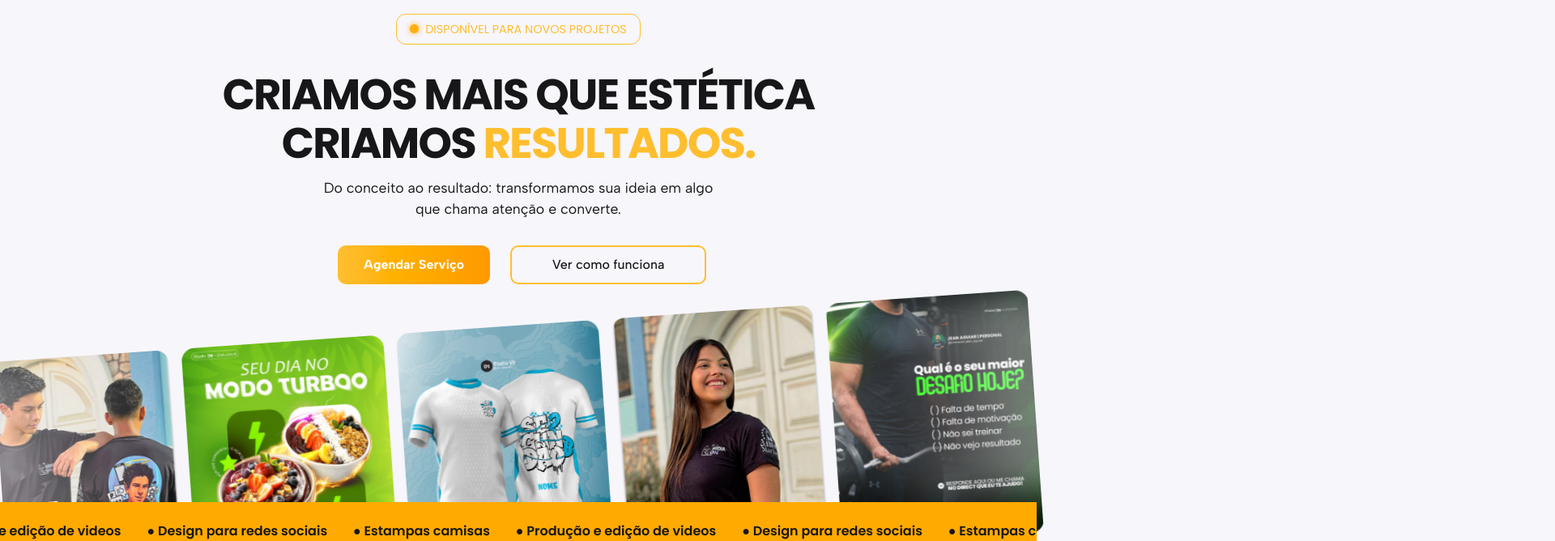
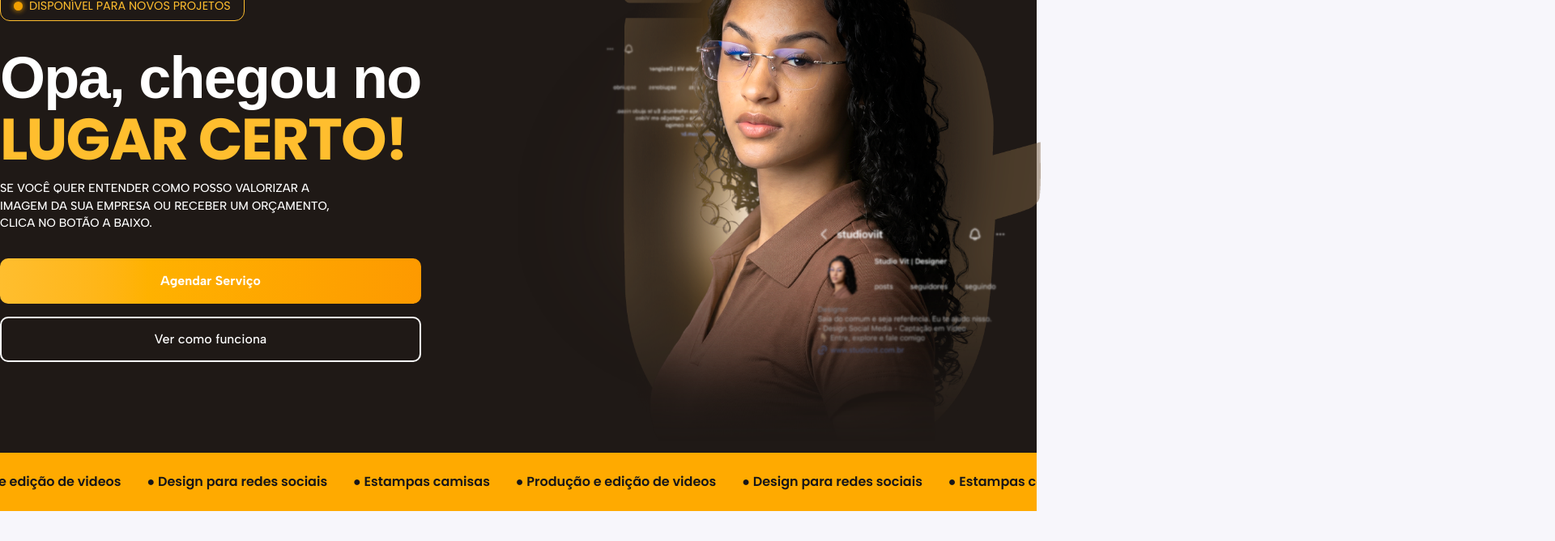
Before and after one commit to felipinx7/studiovit, a React (Vite) app: page / in a window 1280 px wide. Shown: the part 180-848 px from the top of the page at 81% size, 1920 px wide, since content can reach past the window. Built offline with nearby package versions, Linux system fonts and the light colour scheme; a web font is replaced by a local one.

Commit message:
fix: mudanças na seção principal, estrutura do layout

```diff
--- a/src/config/global.css
+++ b/src/config/global.css
@@ -226,6 +226,12 @@
   font-style: italic;
 }
 
+/* Font face Burgundia */
+@font-face {
+  font-family: 'Burgundia';
+  src: url('../assets/fonts/Burgundia_PERSONAL_USE_ONLY.otf');
+}
+
 @keyframes marquee-right {
   0% {
     transform: translateX(-50%);
@@ -290,6 +296,7 @@
 
   --font-family-primary: 'Poppins', sans-serif;
   --font-family-secondary: 'AlbertSans', sans-serif;
+  --font-family-burgundia: 'Burgundia', sans-serif;
   --breakpoint-msx: 440px;
 }
 
--- a/src/pages/sections/secao-inicio.tsx
+++ b/src/pages/sections/secao-inicio.tsx
@@ -1,45 +1,46 @@
+import { fotosecaoprincipal } from '../../assets/image'
 import { CardApresentacao } from '../../components/ui/card-apresentacao'
-import { CardTrabalho } from '../../components/ui/card-trabalho'
-import { ImagemTrabalhos } from '../../constants/array-de-imagem'
 import { scrollParaIrSecao } from '../../utils/navegacao-header'
 
 export function SecaoInicio() {
   return (
     <section
       id="inicio"
-      className="flex h-screen w-full items-center justify-center pt-10 pb-28 max-md:h-auto max-md:flex-col max-md:pt-20 max-md:pb-0"
+      className="flex h-auto w-full items-center justify-center overflow-hidden bg-[#1F1916] pt-10 pb-28 max-lg:h-auto max-lg:flex-col max-lg:pt-10 max-lg:pb-0"
     >
-      <div className="z-10 mt-0 flex w-[100%] max-w-[1280px] items-center justify-center max-md:pt-48">
+      <div className="z-10 mt-0 flex w-[100%] max-w-[1280px] items-center justify-between pt-32 max-lg:flex-col-reverse max-lg:pt-2">
         {/* container do conteúdo principal */}
-        <div className="flex flex-col items-center justify-center gap-4 max-md:-translate-y-8 max-md:px-12">
+        <div className="flex flex-col items-start justify-center gap-4 max-lg:-translate-y-8 max-lg:px-12">
           {/* container do card de apresentação */}
-          <div className="flex w-auto justify-center">
+          <div className="flex w-auto justify-start">
             <CardApresentacao />
           </div>
 
           {/* container de textos */}
-          <div className="flex flex-col gap-3 max-md:gap-2">
-            <div className="flex w-full justify-center">
-              <h1 className="responsive-heading w-[70%] text-center text-[3.3rem] leading-15 font-bold tracking-[-0.11rem] max-md:w-full max-md:text-[3rem] max-md:leading-11">
-                CRIAMOS MAIS QUE ESTÉTICA CRIAMOS{' '}
-                <b className="text-primary-100 font-bold">RESULTADOS.</b>
+          <div className="flex flex-col gap-3 max-lg:gap-2">
+            <div className="flex w-full justify-start text-left">
+              <h1 className="responsive-heading font-family-burgundia w-[70%] text-[4.5rem] leading-19 font-bold tracking-[-0.11rem] text-white max-lg:w-full max-lg:text-[3rem] max-lg:leading-11">
+                Opa, chegou no{' '}
+                <b className="text-primary-100 font-family-primary font-bold">
+                  LUGAR CERTO!
+                </b>
               </h1>
             </div>
-            <p className="font-family-secondary text-center text-[1.1rem] font-normal max-md:text-[0.9rem] max-md:leading-4">
-              Do conceito ao resultado: transformamos sua ideia em algo{' '}
-              <br className="flex max-sm:hidden" />
-              que chama atenção e converte.
+            <p className="font-family-secondary text-left text-[0.9rem] font-medium text-white max-lg:text-[0.9rem] max-lg:leading-4">
+              SE VOCÊ QUER ENTENDER COMO POSSO VALORIZAR A <br />
+              IMAGEM DA SUA EMPRESA OU RECEBER UM ORÇAMENTO, <br /> CLICA NO
+              BOTÃO A BAIXO.
             </p>
           </div>
 
           {/* container dos botões  */}
-          <div className="font-family-secondary responsive-layout mt-4 flex items-center justify-center w-[29rem] gap-4 max-md:pb-10 max-sm:w-full">
+          <div className="font-family-secondary responsive-layout mt-4 flex w-[50%] flex-col items-center justify-center gap-4 max-lg:pb-10 max-lg:w-full">
             <a
               href="https://wa.me/5588992179617?text=Olá, gostaria de mais informações sobre o seu trabalho!"
-              className="flex items-center max-sm:w-full w-full justify-center gap-4"
+              className="flex w-full items-center justify-center gap-4 max-sm:w-full"
               target="_blank"
             >
-              <button className="from-primary-100 relative h-auto w-auto cursor-pointer overflow-hidden rounded-[10px] bg-gradient-to-r to-amber-500 px-8 py-3 text-[1rem] font-bold text-white transition-all duration-300 ease-out hover:scale-105 hover:shadow-lg active:scale-95 max-sm:w-full">
+              <button className="from-primary-100 relative h-auto w-full cursor-pointer overflow-hidden rounded-[10px] bg-gradient-to-r to-amber-500 px-8 py-3 py-4 text-[1rem] font-bold text-white transition-all duration-300 ease-out hover:scale-105 hover:shadow-lg active:scale-95 max-sm:w-full">
                 <span className="relative z-10">Agendar Serviço</span>
 
                 <span className="shine-loop pointer-events-none" />
@@ -47,39 +48,16 @@ export function SecaoInicio() {
             </a>
             <button
               onClick={() => scrollParaIrSecao('processo')}
-              className="outline-primary-100 hover:bg-primary-100 w-full hover:bg-opacity-10 h-auto w-auto cursor-pointer rounded-[10px] px-8 py-3 text-[1rem] font-medium outline outline-2 outline-offset-[-2px] transition-all duration-300 ease-out hover:scale-105 hover:shadow-lg active:scale-95 max-sm:w-full"
+              className="hover:text-primary-100 hover:bg-opacity-10 h-auto w-auto w-full cursor-pointer rounded-[10px] px-8 py-3 py-4 text-[1rem] font-medium text-white outline outline-2 outline-offset-[-2px] outline-white transition-all duration-300 ease-out hover:scale-105 hover:bg-white hover:font-bold hover:shadow-lg active:scale-95 max-sm:w-full"
             >
-              <p className='w-full'>Ver como funciona</p>
+              <p className="w-full">Ver como funciona</p>
             </button>
           </div>
         </div>
-      </div>
-      {/* cotainer scroll das artes */}
 
-      <div
-        data-testid="container-trabalhos"
-        className="absolute z-0 w-full translate-y-[23rem] -rotate-[4deg] flex-col items-center justify-center gap-10 overflow-hidden max-md:relative max-md:translate-y-6 max-sm:translate-y-0"
-      >
-        <div className="absolute top-0 left-0 z-0 z-[2] h-[250px] w-[500px] -translate-x-1/2 rounded-full bg-gradient-to-r from-transparent via-[#f7f6fb]/80 to-transparent opacity-60 blur-xl"></div>
-        <div className="absolute top-0 right-0 z-0 z-[2] h-[250px] w-[500px] translate-x-[15rem] rounded-full bg-gradient-to-r from-transparent via-[#f7f6fb]/80 to-transparent opacity-60 blur-xl"></div>
-        <div className="relative w-full overflow-hidden">
-          <div className="animate-marquee flex items-center justify-center gap-4">
-            {ImagemTrabalhos.map((image, index) => (
-              <CardTrabalho
-                tamanhoCard="max-md:w-w-[200px] h-[300px] w-[250px]"
-                imagem={image}
-                key={index}
-              />
-            ))}
-
-            {ImagemTrabalhos.map((image, index) => (
-              <CardTrabalho
-                tamanhoCard="max-md:w-w-[200px] bg-transparent h-[300px] w-[250px]"
-                imagem={image}
-                key={index}
-              />
-            ))}
-          </div>
+        {/* container da foto vit  */}
+        <div className="absolute left-0 w-full translate-x-[50%] -translate-y-[10%] max-lg:relative max-lg:translate-x-0 max-lg:-translate-y-[5%]">
+          <img src={fotosecaoprincipal} width={700} height={350} />
         </div>
       </div>
     </section>
```
Also changed, not shown: 1 other file (tests, documents, lock files or other folders).
